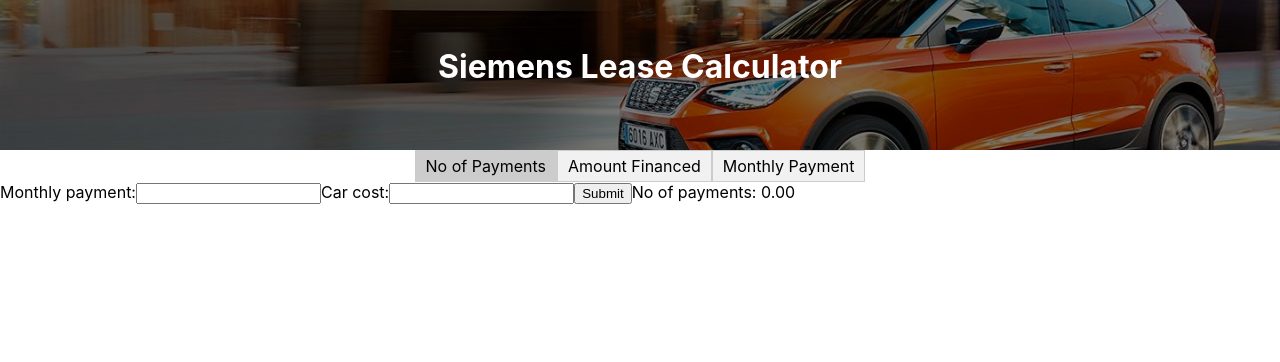
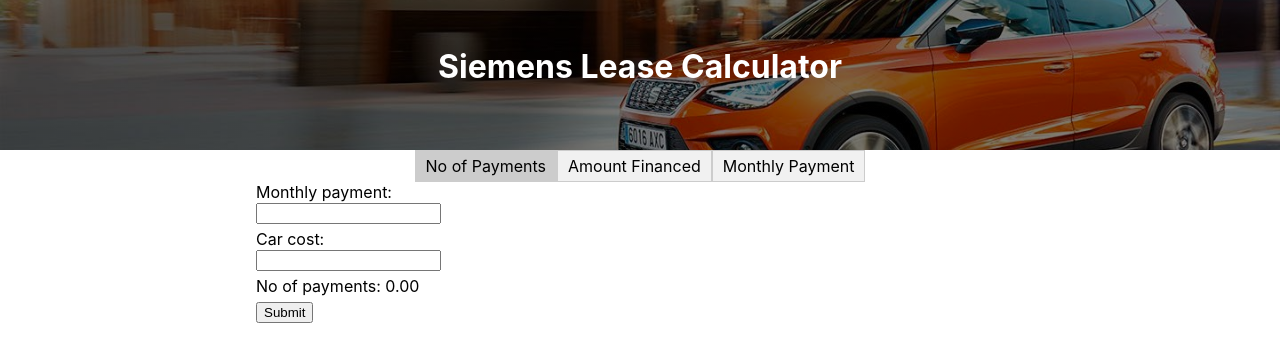
Before and after one commit to mattiaslandin/dev-challange-vehicle-fincancing, a React (Create React App) app: page / in a window 1280 px wide. Shown: the top 362 px of the page. Built offline with nearby package versions, Linux system fonts and the light colour scheme.

Commit message:
Added some css

```diff
--- a/src/Forms/CalculatorForms.css
+++ b/src/Forms/CalculatorForms.css
@@ -0,0 +1,17 @@
+
+.calculator-form-container{
+  margin-left: 20%;
+}
+
+.calculator-form-input {
+  padding-bottom: 5px;
+  -webkit-appearance: none;
+}
+
+.calculator-form-input label {
+  display: block;
+}
+
+.calculator-form-result {
+  padding-bottom: 5px;
+}
--- a/src/Forms/NoOfPaymentsForm.tsx
+++ b/src/Forms/NoOfPaymentsForm.tsx
@@ -11,6 +11,7 @@
   ValidationResult
 } from './validations';
 import { ApplicationModal } from '../ApplicationModal/ApplicationModal';
+import "./CalculatorForms.css";
 
 const MODAL_LOADING_TEXT = "Processing your application";
 const MODAL_BUTTON_TEXT = "OK";
@@ -143,16 +144,16 @@
           onSubmit={ event => this.onSubmit(event) }
         >
           { showErrors && this.renderInputError() }
-          <label className="calculator-form-input">
-            Monthly payment:
+          <div className="calculator-form-input">
+            <label>Monthly payment:</label>
             <input type="number" value={fieldA} onChange={ event => setMonthlyPayment(event.target.value) } />
-          </label>
-          <label className="calculator-form-input">
-            Car cost:
+          </div>
+          <div className="calculator-form-input">
+            <label>Car cost:</label>
             <input type="number" value={fieldB} onChange={ event => setAmountFinanced(event.target.value) } />
-          </label>
+          </div>
+          <div className="calculator-form-result">No of payments: { Number(result).toFixed(2) }</div>
           <input type="submit" value="Submit" />
-          No of payments: { Number(result).toFixed(2) }
           { this.displayNoOfPaymentsError() }
           { result }
         </form>
@@ -164,8 +165,8 @@
             buttonText: MODAL_BUTTON_TEXT,
             onClick: this.closeModal,
             loadingText: MODAL_LOADING_TEXT,
-            isLoading: modalLoading}
-          )
+            isLoading: modalLoading
+          })
         }
       </div>
     );
```
